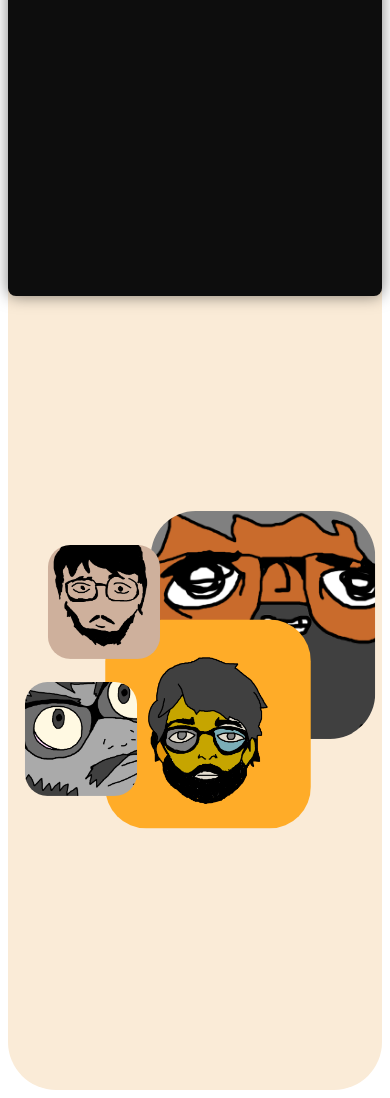
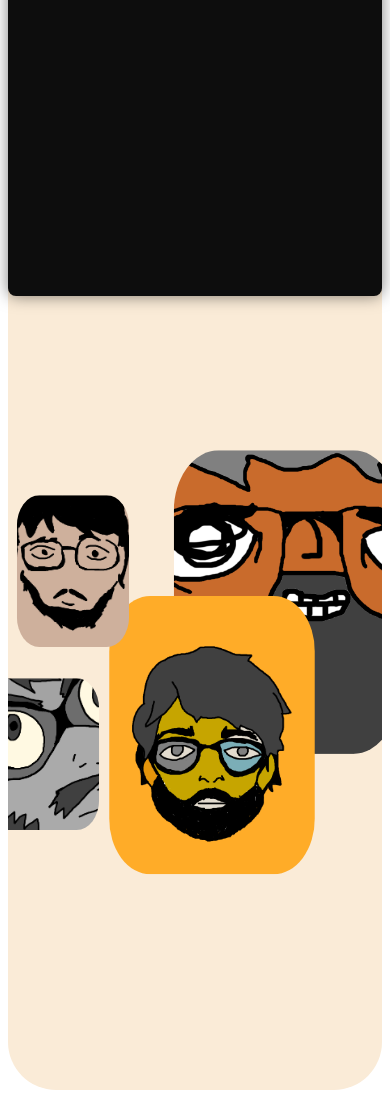
Before and after one commit to jxav22/Portfolio, a Next.js app: page / in a window 390 px wide. Shown: the part 538-1636 px from the top of the page. Built offline with nearby package versions, Linux system fonts and the light colour scheme.

Commit message:
fine tuned the mobile friendly view

```diff
--- a/src/components/ProfileDisplayFreeForm/ProfileDisplay.module.css
+++ b/src/components/ProfileDisplayFreeForm/ProfileDisplay.module.css
@@ -1,5 +1,5 @@
 .container {
-  --container-size: max(35vw, 45vh);
+  --container-size: max(35vw, 60vh);
 
   border-radius: 1rem;
 
```
